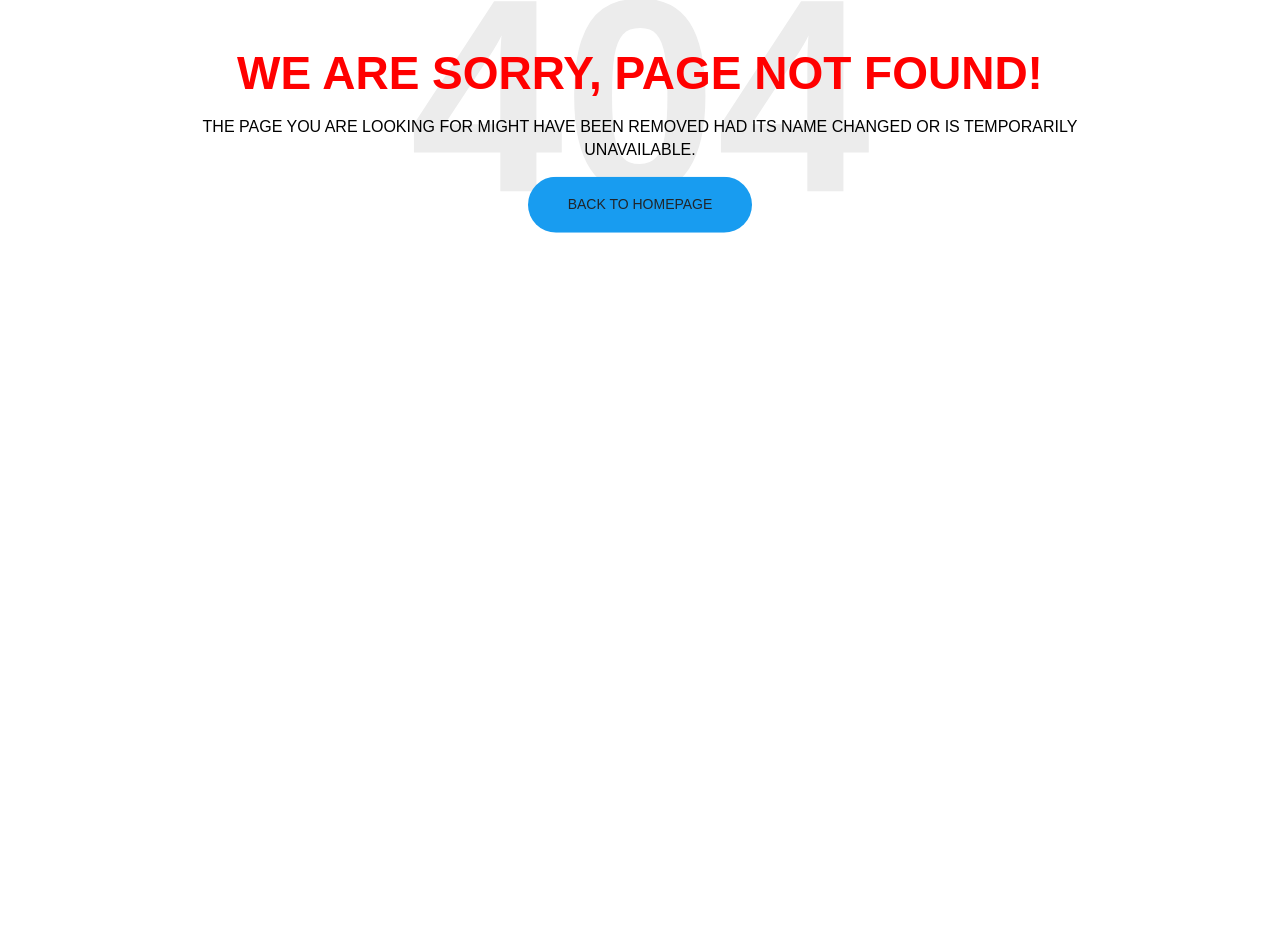
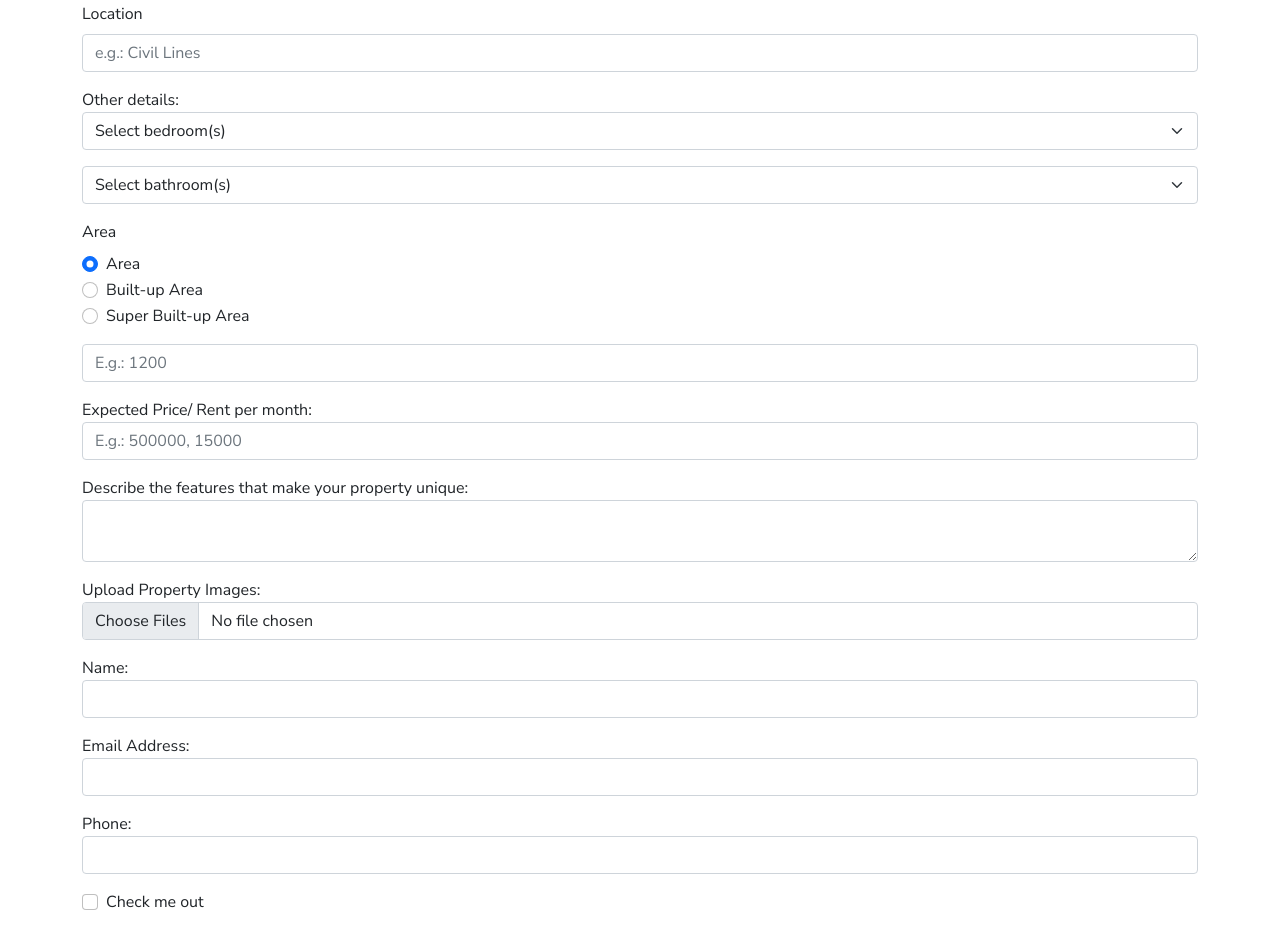
Before and after one commit to shreejai/nh2022, a Next.js app in the folder nagpurhomes/: page /testlist in a window 1280 px wide. Before the commit this address had no page. Shown: the part 257-1185 px from the top of the page. Before the commit the page ends 800 px from the top, so only its background shows below. Built offline with nearby package versions, Linux system fonts and the light colour scheme.

Commit message:
upload field added

```diff
--- /dev/null
+++ b/nagpurhomes/pages/testlist.js
@@ -0,0 +1,119 @@
+import Navbar from "../components/Navbar"
+
+const testlist = () => {
+    return (
+        <>
+          <Navbar/>
+          <div className="container">
+            <br></br>
+            <h1 className="text-center">List your Property on Nagpur Homes: </h1>
+
+            <form>
+              <div className="mb-3">
+                <label for="adTitle" NameName="form-label">Ad Title</label>
+                <input type="text" className="form-control" id="adTitle" aria-describedby="titleHelp" required/>
+                <div id="titleHelp" className="form-text">Example: 2bhk apartment for sale at Civil Lines, Nagpur.</div>
+              </div>
+
+              <div className="mb-3">
+                <label for="adLocation" className="form-label">Location</label>
+                <input type="text" className="form-control" id="adLocation" placeholder="e.g.: Civil Lines"/>
+              </div>
+
+              <div className="mb-3">
+                <label>Other details:</label>
+                <select class="form-select" id="bedrooms" aria-label="Default select example">
+                  <option selected>Select bedroom(s)</option>
+                  <option value="1">1</option>
+                  <option value="2">2</option>
+                  <option value="3">3</option>
+                  <option value="3">4</option>
+                  <option value="3">5</option>
+                  <option value="3">More than 5</option>
+                </select>
+              </div>
+
+              <div className="mb-3">
+                <select class="form-select" id="bathrooms" aria-label="Default select example">
+                  <option selected>Select bathroom(s)</option>
+                  <option value="1">1</option>
+                  <option value="2">2</option>
+                  <option value="3">3</option>
+                  <option value="3">4</option>
+                  <option value="3">5</option>
+                  <option value="3">More than 5</option>
+                </select>
+              </div>
+
+              <div className="mb-3">
+                <label for="bathrooms" className="form-label">Area</label>
+                <div class="form-check">
+                  <input class="form-check-input" type="radio" name="areaField" id="flexRadioDefault1" checked/>
+                  <label class="form-check-label" for="flexRadioDefault1">
+                    Area
+                  </label>
+                </div>
+                <div class="form-check">
+                  <input class="form-check-input" type="radio" name="areaField" id="flexRadioDefault2"/>
+                  <label class="form-check-label" for="flexRadioDefault2">
+                  Built-up Area
+                  </label>
+                </div>
+                <div class="form-check">
+                  <input class="form-check-input" type="radio" name="areaField" id="flexRadioDefault2"/>
+                  <label class="form-check-label" for="flexRadioDefault2">
+                  Super Built-up Area
+                  </label>
+                </div>
+              </div>
+
+              <div className="mb-3">
+                <input type="number" className="form-control" id="areaText" placeholder="E.g.: 1200"/>
+              </div>
+
+              <div className="mb-3">
+              <label for="amountText" NameName="form-label">Expected Price/ Rent per month:</label>
+                <input type="number" className="form-control" id="amountText" placeholder="E.g.: 500000, 15000"/>
+              </div>
+
+              <div className="mb-3">
+                <label for="descriptionField" NameName="form-label">Describe the features that make your property unique:</label>
+                <textarea class="form-control" id="descriptionField" aria-label="With textarea"></textarea>
+              </div>
+
+              <div class="mb-3">
+                <label for="uploadField">Upload Property Images: </label>
+                <input type="file" class="form-control" id="uploadField" multiple/>
+              </div>
+
+              <div className="mb-3">
+                <label for="nameField" NameName="form-label">Name:</label>
+                <input type="text" className="form-control" id="nameField"/>
+              </div>
+
+              <div className="mb-3">
+                <label for="emailField" NameName="form-label">Email Address:</label>
+                <input type="email" className="form-control" id="emailField"/>
+              </div>
+
+              <div className="mb-3">
+                <label for="phoneField" NameName="form-label">Phone:</label>
+                <input type="text" className="form-control" id="phoneField"/>
+              </div>
+
+
+
+              <div className="mb-3 form-check">
+                <input type="checkbox" className="form-check-input" id="exampleCheck1"/>
+                <label className="form-check-label" for="exampleCheck1">Check me out</label>
+              </div>
+              <button type="submit" className="btn btn-primary">Submit</button>
+            </form>
+
+
+          </div>
+        </>
+    )
+}
+
+export default testlist
```
